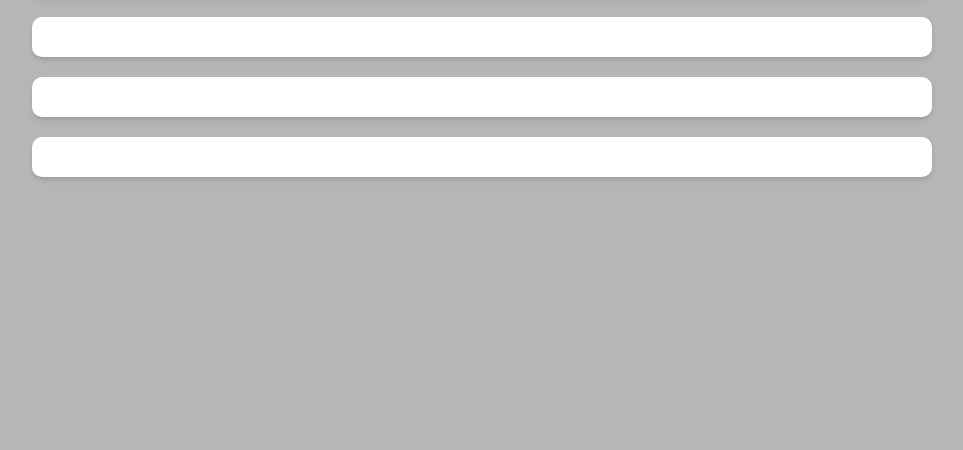
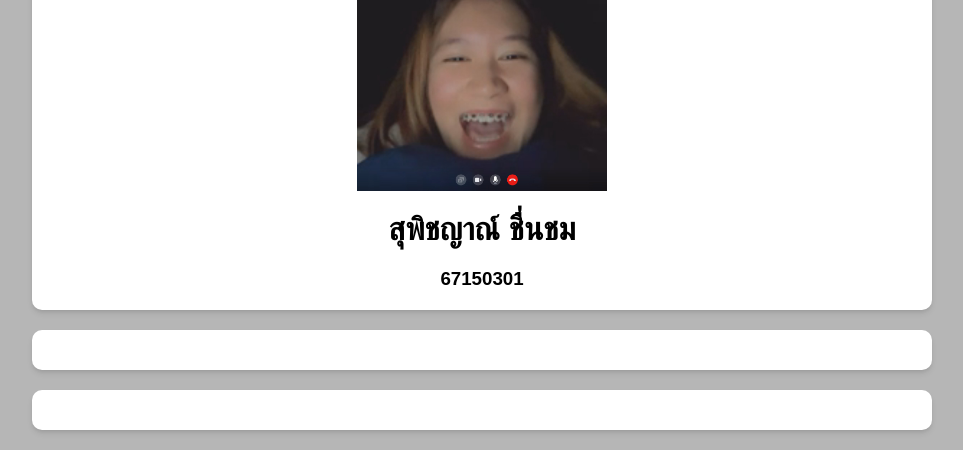
Before and after one commit to Npatkrow/CSI205W2, a plain HTML site: page index.html in a window 1280 px wide. Shown: the part 508-958 px from the top of the page, without its empty margins (158-1121 px from the left). Before the commit the page ends 800 px from the top, so only its background shows below. Drawn offline with Linux system fonts and the light colour scheme.

Commit message:
add Kanon

```diff
--- a/index.html
+++ b/index.html
@@ -14,11 +14,11 @@
         <h1>ภาณุพัฒน์ อ่อนตา</h1>
         <h3>67136081</h3>
       </div>
-      <!--  -->
+      <!-- 67150301 -->
       <div class="profile">
-        <!-- <img src="./Image/Folk.jpg" alt="" width="200px" height="250px" />
-        <h1>ภาณุพัฒน์ อ่อนตา</h1>
-        <h3>67136081</h3> -->
+        <img src="./Image/Kanon.jpg" alt="" width="250px" height="250px" />
+        <h1>สุพิชญาณ์ ชื่นชม</h1>
+        <h3>67150301</h3>
       </div>
       <!--  -->
       <div class="profile">
```
Also changed, not shown: Image/Kanon.jpg (added).
